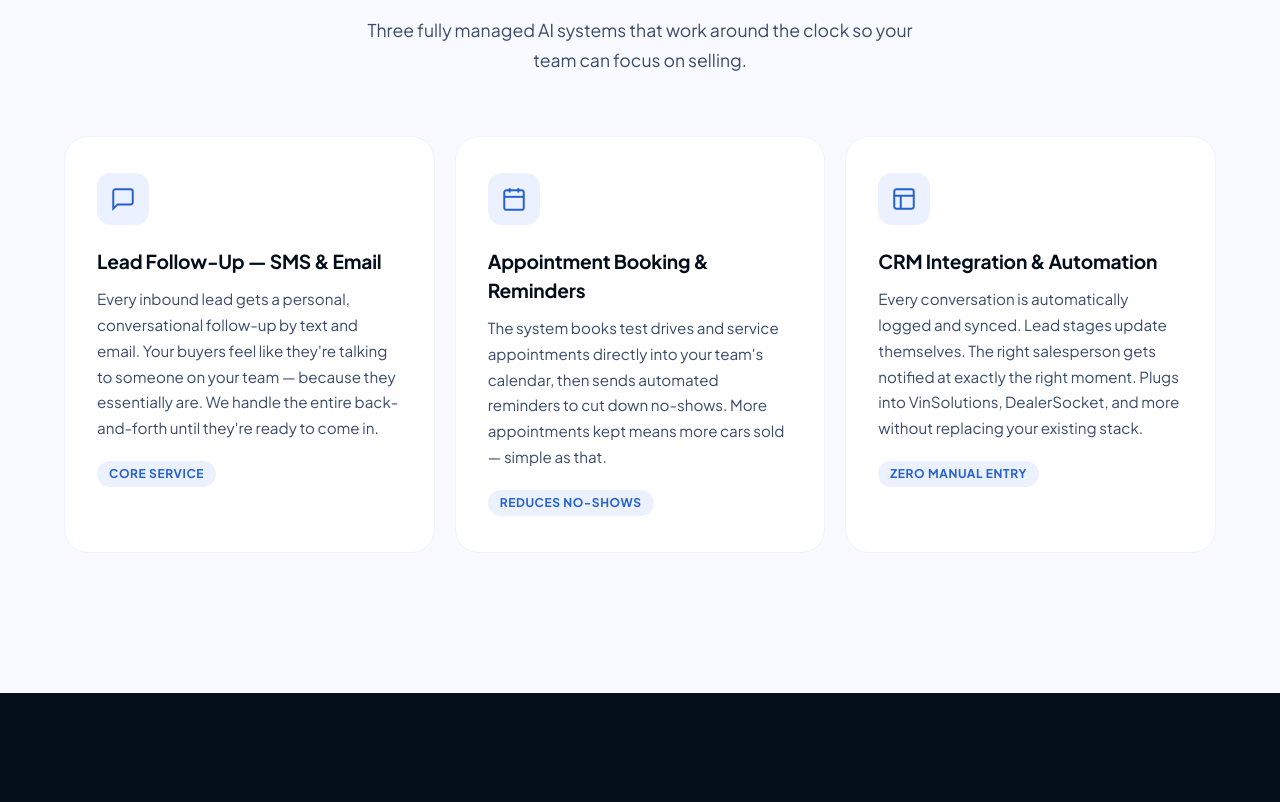
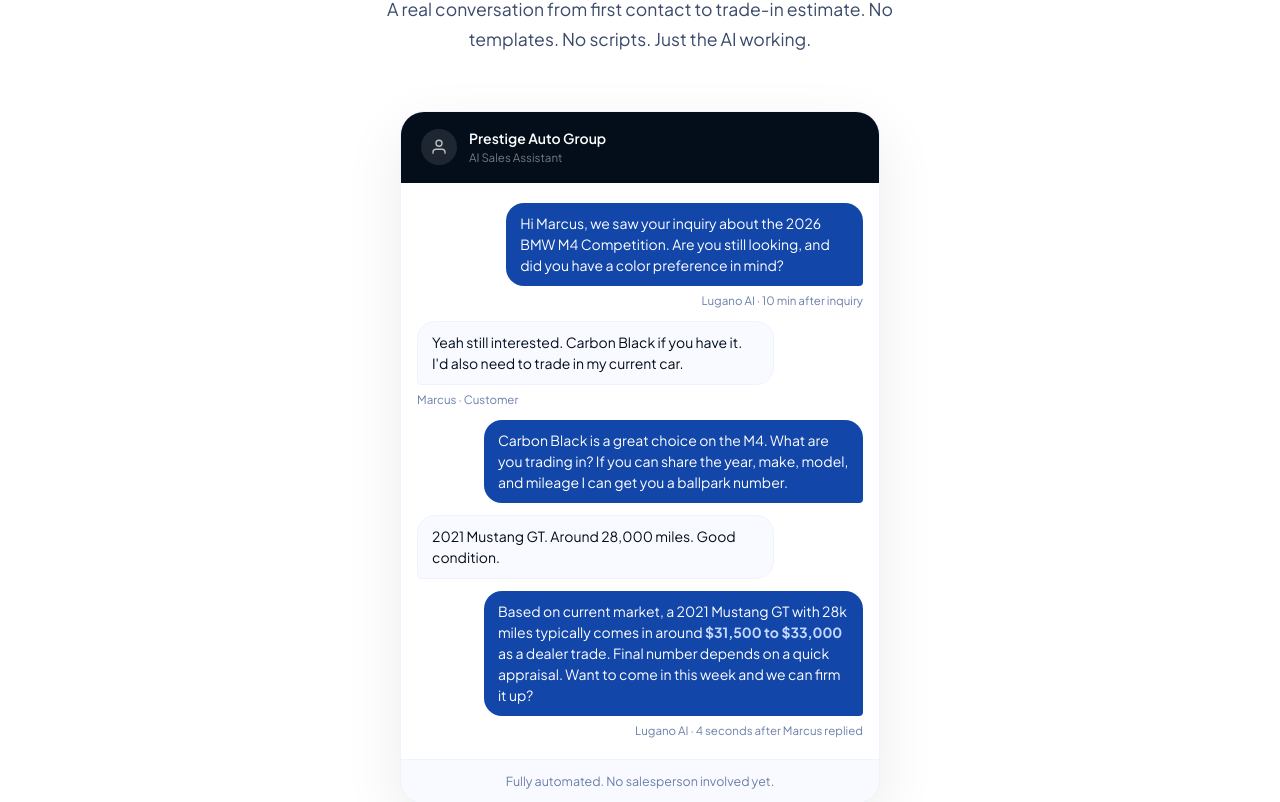
Before and after one commit to SolariAutomation/lugano-landing, a Next.js app: page / in a window 1280 px wide. Shown: the part 2618-3420 px from the top of the page. Built offline with nearby package versions, Linux system fonts and the light colour scheme.

Commit message:
Add AI demo chat bubble section to landing page

```diff
--- a/app/page.tsx
+++ b/app/page.tsx
@@ -278,6 +278,81 @@
                 </li>
               ))}
             </ul>
+          </div>
+        </div>
+      </section>
+
+
+      {/* AI Demo — Chat Bubbles */}
+      <section style={{padding:"80px 5%",background:"var(--white)"}}>
+        <div style={{maxWidth:1160,margin:"0 auto"}}>
+          <div className="centered" style={{marginBottom:56}}>
+            <span className="section-eyebrow reveal">See It In Action</span>
+            <h2 className="section-title reveal reveal-delay-1">
+              This is what your leads <em>actually experience</em>
+            </h2>
+            <p className="section-sub reveal reveal-delay-2">A real conversation from first contact to trade-in estimate. No templates. No scripts. Just the AI working.</p>
+          </div>
+
+          <div className="reveal-scale" style={{background:"var(--gray-50)",border:"1px solid var(--gray-100)",borderRadius:24,overflow:"hidden",maxWidth:480,margin:"0 auto",boxShadow:"0 20px 60px rgba(4,13,26,0.08)"}}>
+            {/* Phone header */}
+            <div style={{background:"var(--blue-900)",padding:"16px 20px",display:"flex",alignItems:"center",gap:12}}>
+              <div style={{width:36,height:36,borderRadius:"50%",background:"rgba(255,255,255,0.1)",display:"grid",placeItems:"center"}}>
+                <svg width="18" height="18" viewBox="0 0 24 24" fill="none" stroke="rgba(255,255,255,0.7)" strokeWidth="1.8"><path d="M20 21v-2a4 4 0 0 0-4-4H8a4 4 0 0 0-4 4v2"/><circle cx="12" cy="7" r="4"/></svg>
+              </div>
+              <div>
+                <div style={{color:"#fff",fontSize:".875rem",fontWeight:600}}>Prestige Auto Group</div>
+                <div style={{color:"rgba(255,255,255,0.45)",fontSize:".72rem"}}>AI Sales Assistant</div>
+              </div>
+            </div>
+
+            {/* Messages */}
+            <div style={{padding:"20px 16px",display:"flex",flexDirection:"column",gap:12,background:"var(--white)"}}>
+
+              {/* Outbound — first contact */}
+              <div style={{display:"flex",justifyContent:"flex-end"}}>
+                <div style={{background:"#1246A8",color:"#fff",borderRadius:"18px 18px 4px 18px",padding:"10px 14px",maxWidth:"80%",fontSize:".875rem",lineHeight:1.5}}>
+                  Hi Marcus, we saw your inquiry about the 2026 BMW M4 Competition. Are you still looking, and did you have a color preference in mind?
+                </div>
+              </div>
+              <div style={{fontSize:".72rem",color:"var(--text-muted)",textAlign:"right",marginTop:-6}}>Lugano AI · 10 min after inquiry</div>
+
+              {/* Inbound — customer reply */}
+              <div style={{display:"flex",justifyContent:"flex-start"}}>
+                <div style={{background:"var(--gray-50)",border:"1px solid var(--gray-100)",color:"var(--text-primary)",borderRadius:"18px 18px 18px 4px",padding:"10px 14px",maxWidth:"80%",fontSize:".875rem",lineHeight:1.5}}>
+                  Yeah still interested. Carbon Black if you have it. I'd also need to trade in my current car.
+                </div>
+              </div>
+              <div style={{fontSize:".72rem",color:"var(--text-muted)",textAlign:"left",marginTop:-6}}>Marcus · Customer</div>
+
+              {/* Outbound — trade-in response */}
+              <div style={{display:"flex",justifyContent:"flex-end"}}>
+                <div style={{background:"#1246A8",color:"#fff",borderRadius:"18px 18px 4px 18px",padding:"10px 14px",maxWidth:"85%",fontSize:".875rem",lineHeight:1.5}}>
+                  Carbon Black is a great choice on the M4. What are you trading in? If you can share the year, make, model, and mileage I can get you a ballpark number.
+                </div>
+              </div>
+
+              {/* Inbound — trade-in details */}
+              <div style={{display:"flex",justifyContent:"flex-start"}}>
+                <div style={{background:"var(--gray-50)",border:"1px solid var(--gray-100)",color:"var(--text-primary)",borderRadius:"18px 18px 18px 4px",padding:"10px 14px",maxWidth:"80%",fontSize:".875rem",lineHeight:1.5}}>
+                  2021 Mustang GT. Around 28,000 miles. Good condition.
+                </div>
+              </div>
+
+              {/* Outbound — trade-in estimate */}
+              <div style={{display:"flex",justifyContent:"flex-end"}}>
+                <div style={{background:"#1246A8",color:"#fff",borderRadius:"18px 18px 4px 18px",padding:"10px 14px",maxWidth:"85%",fontSize:".875rem",lineHeight:1.5}}>
+                  Based on current market, a 2021 Mustang GT with 28k miles typically comes in around <strong style={{color:"#C5D8FF"}}>$31,500 to $33,000</strong> as a dealer trade. Final number depends on a quick appraisal. Want to come in this week and we can firm it up?
+                </div>
+              </div>
+              <div style={{fontSize:".72rem",color:"var(--text-muted)",textAlign:"right",marginTop:-6}}>Lugano AI · 4 seconds after Marcus replied</div>
+
+            </div>
+
+            {/* Footer note */}
+            <div style={{background:"var(--gray-50)",borderTop:"1px solid var(--gray-100)",padding:"12px 20px",fontSize:".78rem",color:"var(--text-muted)",textAlign:"center"}}>
+              Fully automated. No salesperson involved yet.
+            </div>
           </div>
         </div>
       </section>
```
